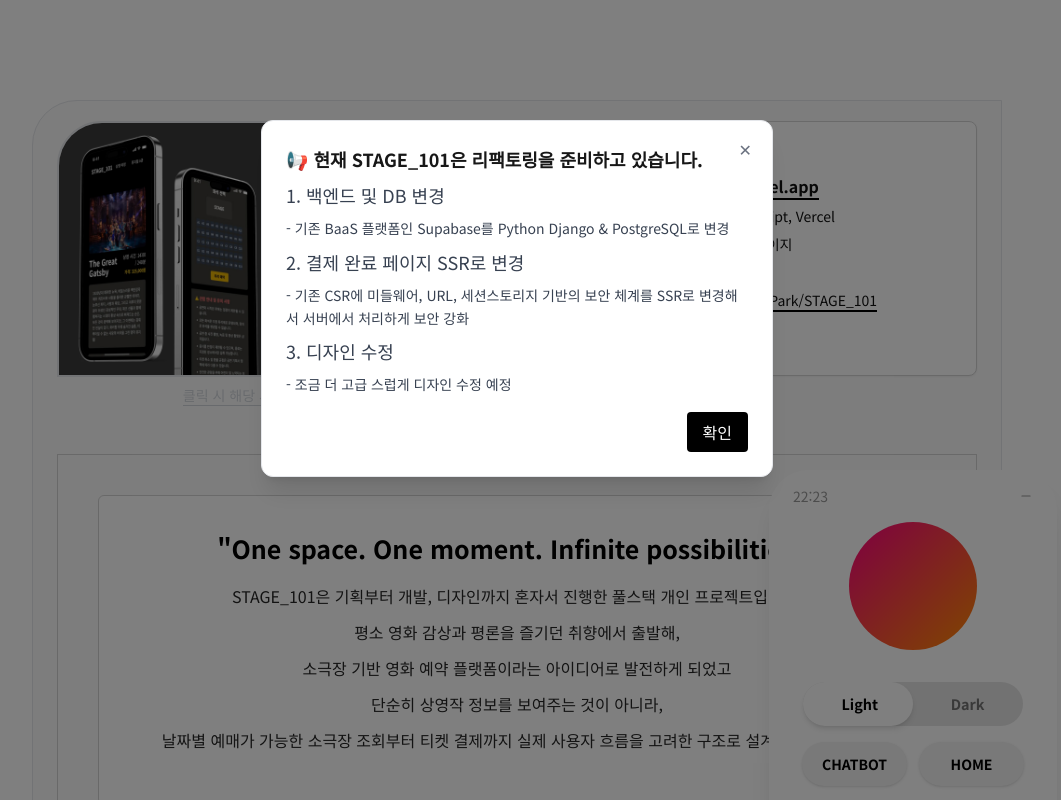
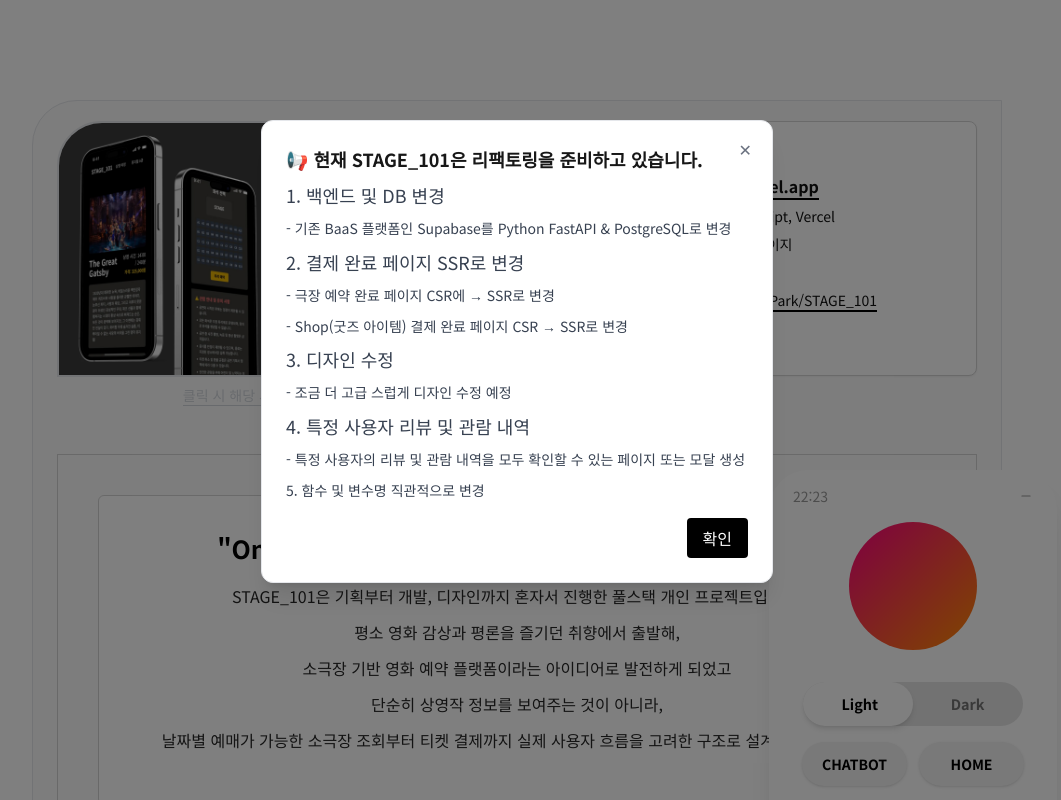
Before and after one commit to YouKnowThat-Park/WooSeokBot, a Next.js app in the folder front/: page /project/stage101 in a window 1280 px wide. Shown: the top 800 px of the page, without its empty margins (123-1184 px from the left). Built offline with nearby package versions, Linux system fonts and the light colour scheme.

Commit message:
chore: 리팩터링 해야 될 목록 수정

```diff
--- a/front/src/app/project/stage101/_components/Stage101Modal.tsx
+++ b/front/src/app/project/stage101/_components/Stage101Modal.tsx
@@ -23,15 +23,19 @@ const Stage101Modal = ({ onClose }: ModalProps) => {
         <div className="flex flex-col gap-2 text-sm text-gray-700 dark:text-gray-200 leading-relaxed">
           <span className="text-lg">1. 백엔드 및 DB 변경</span>
           <span>
-            - 기존 BaaS 플랫폼인 Supabase를 Python Django & PostgreSQL로 변경
+            - 기존 BaaS 플랫폼인 Supabase를 Python FastAPI & PostgreSQL로 변경
           </span>
           <span className="text-lg">2. 결제 완료 페이지 SSR로 변경</span>
-          <span>
-            - 기존 CSR에 미들웨어, URL, 세션스토리지 기반의 보안 체계를 SSR로
-            변경해서 서버에서 처리하게 보안 강화
-          </span>
+          <span>- 극장 예약 완료 페이지 CSR에 → SSR로 변경</span>
+          <span>- Shop(굿즈 아이템) 결제 완료 페이지 CSR → SSR로 변경</span>
           <span className="text-lg">3. 디자인 수정</span>
           <span>- 조금 더 고급 스럽게 디자인 수정 예정</span>
+          <span className="text-lg">4. 특정 사용자 리뷰 및 관람 내역</span>
+          <span>
+            - 특정 사용자의 리뷰 및 관람 내역을 모두 확인할 수 있는 페이지 또는
+            모달 생성
+          </span>
+          <span className="test-lg">5. 함수 및 변수명 직관적으로 변경</span>
         </div>
 
         <div className="mt-4 text-right">
```
